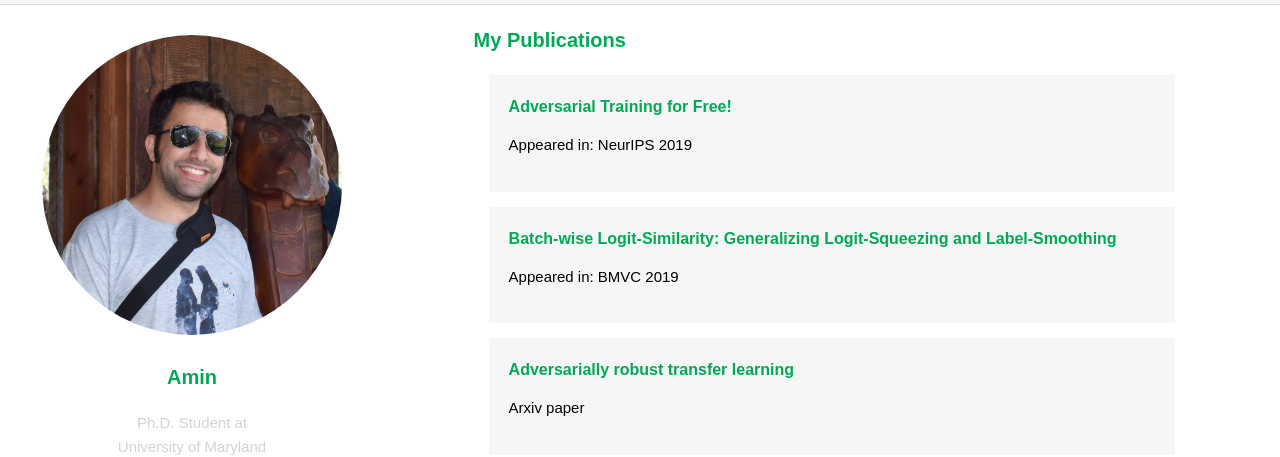
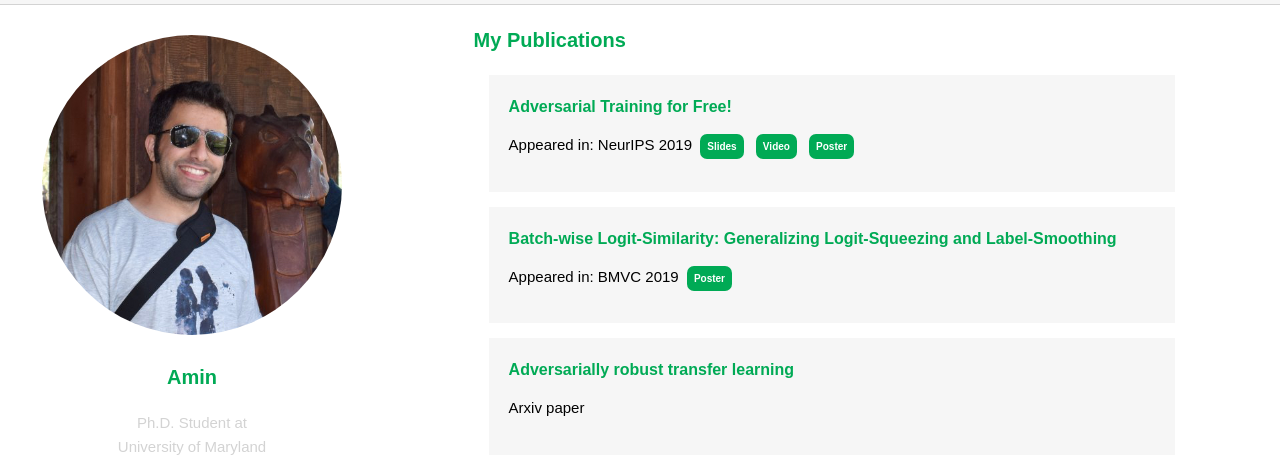
Before and after one commit to AminJun/homepage, a plain HTML site: page publications.html in a window 1280 px wide. Shown: the part 81-538 px from the top of the page. Drawn offline with Linux system fonts and the light colour scheme.

Commit message:
+ Updated publicashions

```diff
--- a/css/style.css
+++ b/css/style.css
@@ -141,6 +141,16 @@ li.paper a {
     font-size: 16px;
 }
 
+li.paper a.item {
+    border-radius: 7px 7px;
+	background: #00aa55;
+	padding: 7px;
+	margin: 0 4px 0 4px;
+	font-weight: none;
+	font-size: 10px;
+	color: #FFFFFF;
+}
+
 section h1, section h2 {
     color: #00aa55;
     font-size: 20px;
--- a/publications.html
+++ b/publications.html
@@ -48,13 +48,16 @@
                         <a href="https://arxiv.org/abs/1904.12843">
                             Adversarial Training for Free!
                         </a>
-                        <p>Appeared in: NeurIPS 2019</p>
+                        <p>Appeared in: NeurIPS 2019
+                        <a class="item" href="https://www.cs.umd.edu/~ashafahi/free_training/Free_train_slide.pdf">Slides</a>
+                        <a class="item" href="https://www.youtube.com/watch?v=v8U9mM1Vwv0">Video</a>
+                        <a class="item" href="https://www.cs.umd.edu/~ashafahi/free_training/Free_train_poster.pdf">Poster</a>
                     </li>
                     <li class="paper">
                         <a href="https://bmvc2019.org/wp-content/uploads/papers/0559-paper.pdf">
                             Batch-wise Logit-Similarity: Generalizing Logit-Squeezing and Label-Smoothing
                         </a>
-                        <p>Appeared in: BMVC 2019</p>
+                        <p>Appeared in: BMVC 2019 <a class="item" href="./files/BMVC19Poster.pdf">Poster</a></p>
                     </li>
                     <li class="paper">
                         <a href="https://arxiv.org/abs/1905.08232">
@@ -62,12 +65,6 @@
                         </a>
                         <p>Arxiv paper</p>
                     </li>
-<!--                    <li class="paper">-->
-<!--                        <a href="https://openreview.net/forum?id=BJlr0j0ctX">-->
-<!--                            Label Smoothing and Logit Squeezing: A Replacement for Adversarial Training?-->
-<!--                        </a>-->
-<!--                        <p>Appeared in: OpenReview</p>-->
-<!--                    </li>-->
                     <li class="paper">
                         <a href="https://www.ijcai19.org/accepted-papers.html">
                             On the Efficiency and Equilibria of Rich Ads
```
Also changed, not shown: 1 other file.
